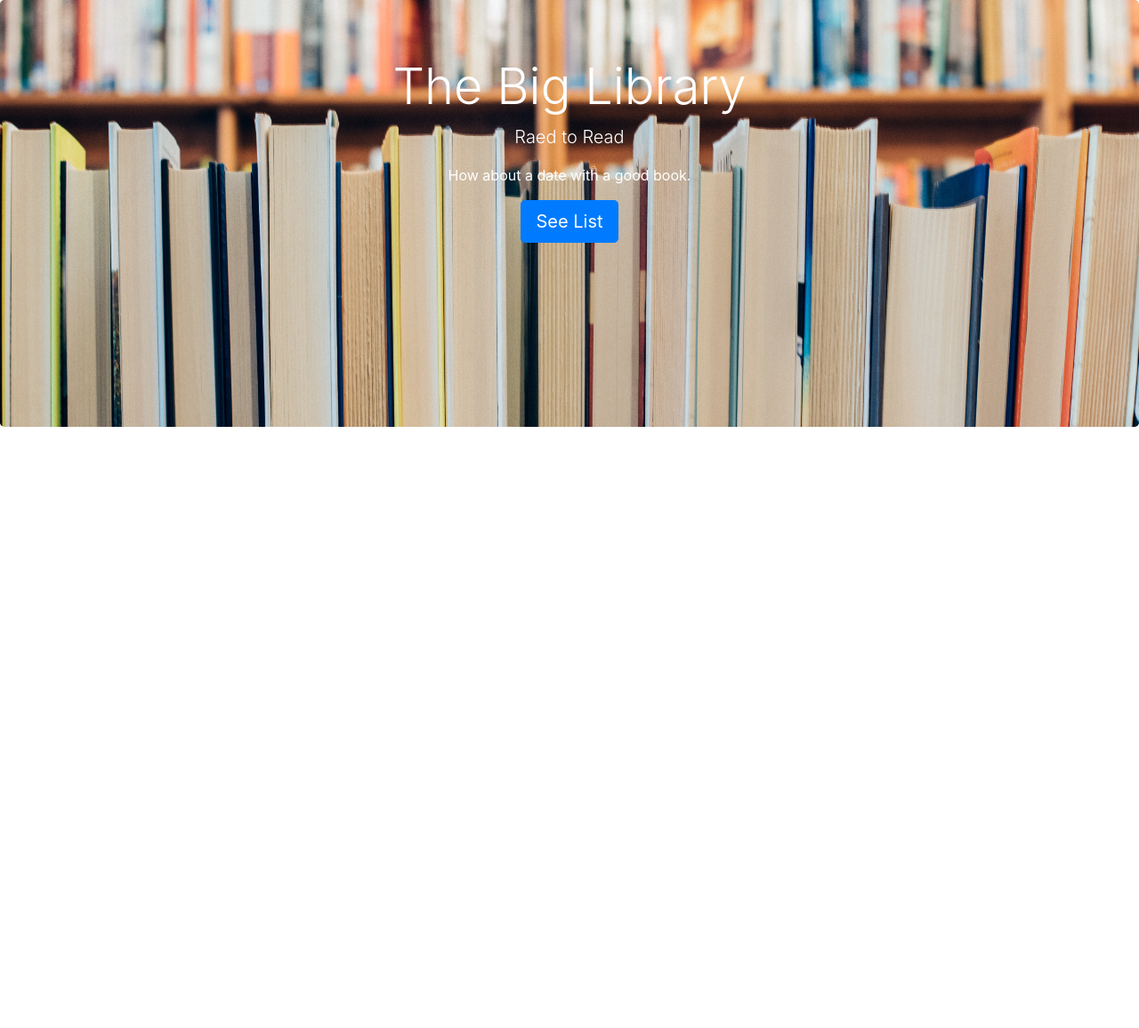
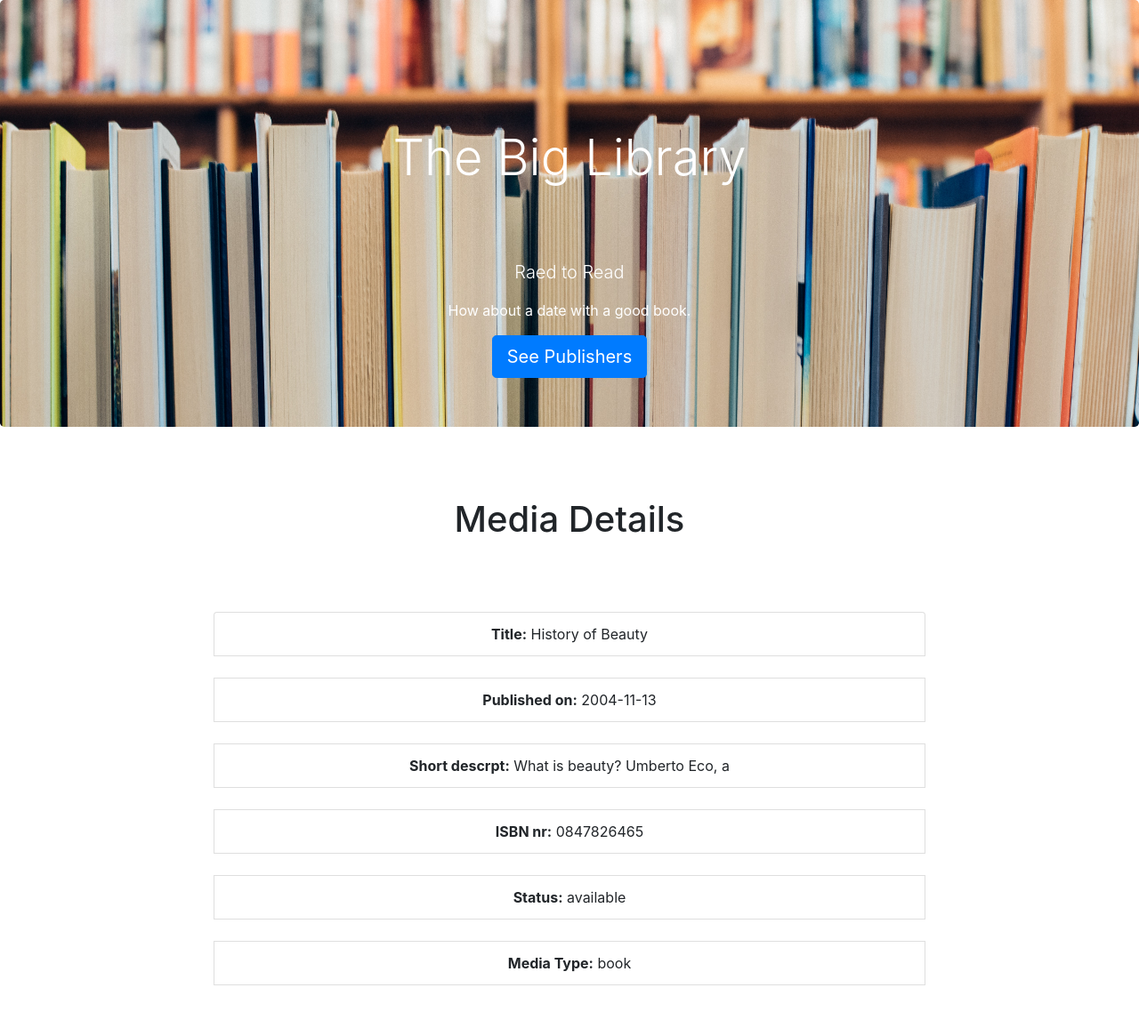
Before and after one commit to rbnptrc/CFLMS-CodeReview10-Ruben, a PHP site: page /showmore.php?id=1 in a window 1280 px wide. Shown: the part 56-1212 px from the top of the page at 89% size. Before the commit the page ends 536 px from the top, so only its background shows below. Run offline with PHP 8.4, Linux system fonts and the light colour scheme; data comes from the database, SQL or seed files in the repository.

Commit message:
adjustmnts2

```diff
--- a/actions/l_update.php
+++ b/actions/l_update.php
@@ -3,12 +3,14 @@
 <?php
 
 require_once 'db_conn.php';
+error_reporting(E_ALL ^  E_NOTICE);
 
 if($_POST){
-    $id = $_POST['id'];
     $title = $_POST['title'];
     $descrpt = $_POST['descrpt'];
     $mediastyle = $_POST['mediastyle'];
+
+    $id = $_POST['Media_ID'];
 
     $sql = "UPDATE media SET title='$title', descrpt='$descrpt', mediastyle='$mediastyle' WHERE Media_ID = $id ";
 
--- a/home.php
+++ b/home.php
@@ -6,14 +6,13 @@
 <head>
     <meta charset="UTF-8">
     <meta name="viewport" content="width=device-width, initial-scale=1.0">
-
+    <title>TBL</title>
 </head>
 
 <body>
     <div class="container">
         <div class="row mt-5">
             <?php
-
             require_once 'actions/db_conn.php';
 
             $sql = "SELECT * FROM media";
--- a/includes/header.php
+++ b/includes/header.php
@@ -6,7 +6,7 @@
     <title>The Big Library</title>
     <!--Bootstrap-->
     <link rel="stylesheet" href="https://stackpath.bootstrapcdn.com/bootstrap/4.5.0/css/bootstrap.min.css" integrity="sha384-9aIt2nRpC12Uk9gS9baDl411NQApFmC26EwAOH8WgZl5MYYxFfc+NcPb1dKGj7Sk" crossorigin="anonymous">
-    <link rel="stylesheet" href="/style.css">
+    <link rel="stylesheet" href="style.css">
 </head>
 <body>
 <!-- Nav -->
@@ -29,7 +29,7 @@
             <h1 class="display-4">The Big Library</h1>
             <p class="lead"> Raed to Read</p>
             <p>How about a date with a good book.</p>
-            <a class="btn btn-primary btn-lg" href="showmore.php.php" role="button">See List</a>
+            <a class="btn btn-primary btn-lg" href="publishers.php" role="button">See Publishers</a>
         </div>
     </header>
 
--- a/showmore.php
+++ b/showmore.php
@@ -3,47 +3,62 @@
 <?php
 require_once 'actions/db_conn.php';
 
-if(isset($_GET['Media_ID'])){
+if ($_GET["id"]){
     $id = $_GET['id'];
 
 
-    $sqlshow = "SELECT title, ISBN, descrpt, publish_date, mediastyle, `status`, fk_Author FROM media INNER JOIN author ON media.fk_Author = author.A_fname";
+    $sqlshow = "SELECT title, ISBN, descrpt, publish_date, mediastyle, `status` FROM media WHERE Media_ID = $id";
     $result = $connect->query($sqlshow);
 
+    $connect->close();
+}
+?>
+<!DOCTYPE html>
+<html lang="en">
 
+<head>
+    <meta charset="UTF-8">
+    <meta name="viewport" content="width=device-width, initial-scale=1.0">
+    <title>Delet Media</title>
+    <style>
+        <?php include 'style.css'; ?>
+    </style>
+
+
+</head>
+
+<body>
+
+<h1>Media Details</h1>
+<?php
     if ($result->num_rows == 0) {
-        echo " no result";
-    } if ($result->num_rows == 1) {
+        echo " nothing here - but id appears in url";
+    } elseif ($result->num_rows == 1) {
         $row = $result->fetch_assoc();
-           echo  "<tr>
-               <td>" .$row['title']."</td>
-               <td><img src= '" .$row['image']." ' width='150px'></td>
-               <td>" .$row['A_fname'] . " " .$row['A_lname']."</td>
-               <td>" .$row['descrpt']."</td>
-               <td>" .$row['ISBN']."</td>
-               <td>" .$row['status']."</td>
-               <td>".$row['mediastyle']."</td>
-           </tr>" ;
+           echo  "<ul class='list-group'>
+               <li class='list-group-item'><b>Title:</b>  " .$row['title']."</li><br>
+               <li class='list-group-item'><b>Published on:</b>  " .$row['publish_date']."</li><br>
+               <li class='list-group-item'><b>Short descrpt:</b>  " .$row['descrpt']."</li><br>
+               <li class='list-group-item'><b>ISBN nr:</b>  " .$row['ISBN']."</li><br>
+               <li class='list-group-item'><b>Status:</b>  " .$row['status']."</li><br>
+               <li class='list-group-item'><b>Media Type:</b>  ".$row['mediastyle']."</li><br><br>
+           </ul>" ;
 
    } else  {
     $rows = $result->fetch_all(MYSQLI_ASSOC);
     foreach ($rows as $value) {
-        echo  "<tr>
-        <td>" .$value['title']."</td>
-        <td><img src= '" .$value['image']." ' width='150px'></td>
-        <td>" .$value['A_fname'] . " " .$value['A_lname']."</td>
-        <td>" .$value['descrpt']."</td>
-        <td>" .$value['ISBN']."</td>
-        <td>" .$value['status']."</td>
-        <td>".$value['mediastyle']."</td>
-    </tr>" ;
+        echo  "<ul class='showmore'>
+        <li class='list-group-item'> <b>Title:</b>  " .$value['title']."</li><br>
+        <li class='list-group-item'> <b>Published on:</b>  " .$row['publish_date']."</li><br>
+        <li class='list-group-item'> <b>Short descrpt:</b>  " .$value['descrpt']."</li><br>
+        <li class='list-group-item'> <b>ISBN nr:</b>  " .$value['ISBN']."</li><br>
+        <li class='list-group-item'> <b>Status:</b>  " .$value['status']."</li><br>
+        <li class='list-group-item'> <b>Media Type:</b>  ".$value['mediastyle']."</li><br><br>
+    </ul>" ;
     }
-       #echo  "<tr><h3><center>No Data Avaliable</center></h3></tr>";
+
    }
 
-
-}
-
-
-
 ?>
+</body>
+</html>
--- a/style.css
+++ b/style.css
@@ -37,3 +37,15 @@
     height: 20vh;
     margin-top: 5em;
 }
+
+.list-group {
+    text-align: center;
+    margin-top: 2em;
+    width: 50em;
+    margin: 0 auto;
+}
+
+h1 {
+    text-align: center;
+    margin: 5rem;
+}
```
Also changed, not shown: main.php (+4 -4 lines), publishers.php (added, +64 -0 lines), update.php (+12 -9 lines).
